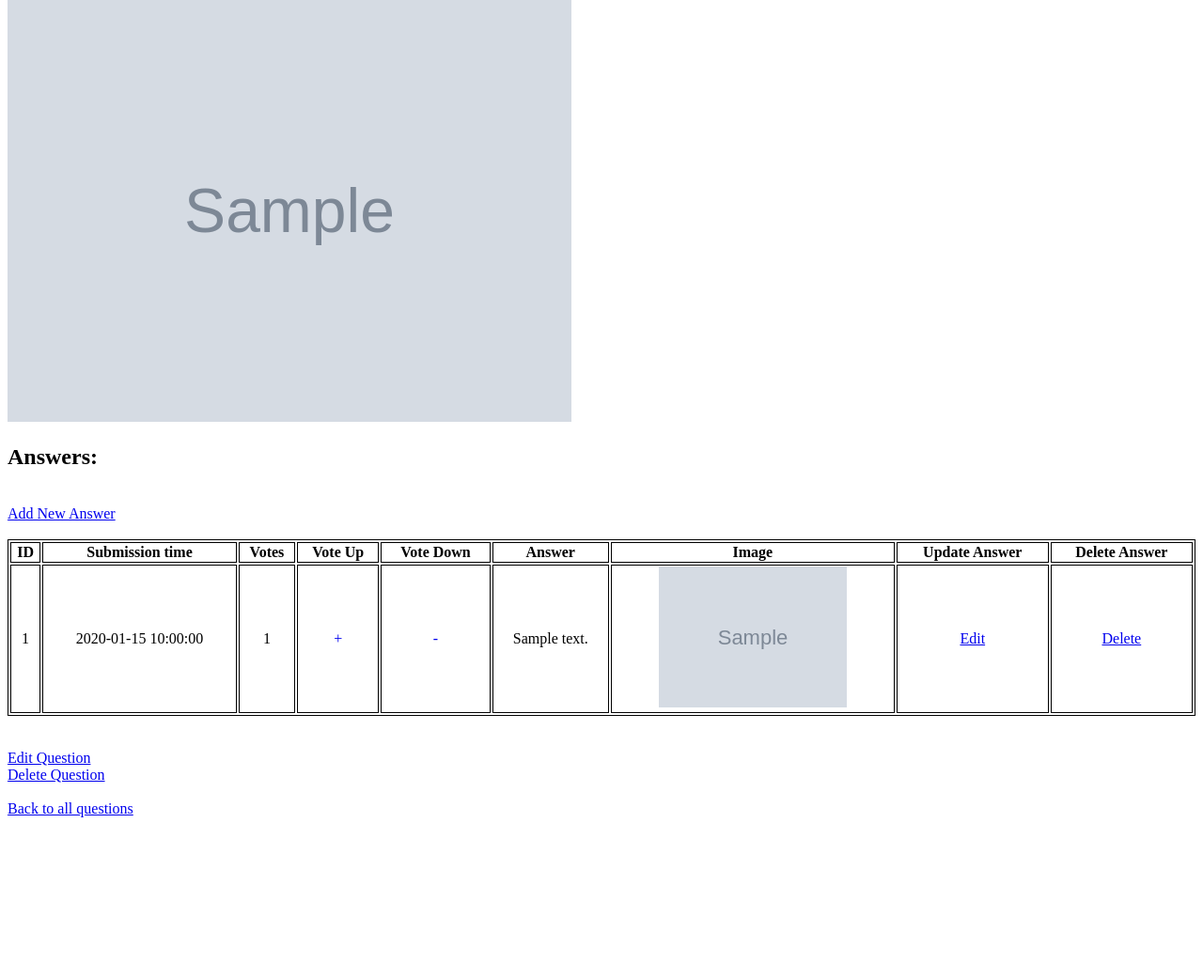
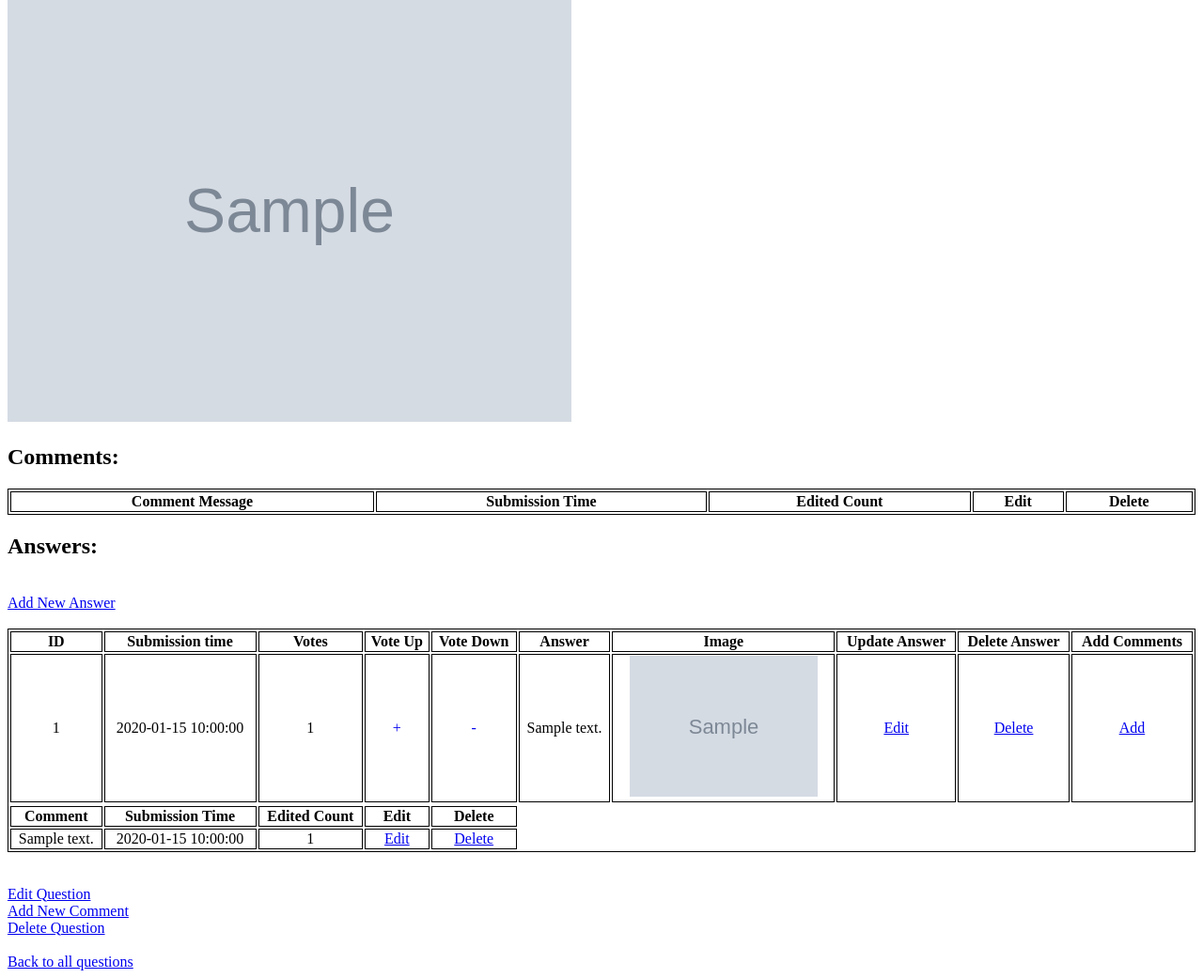
Before and after one commit to Taowathar/ask-mate-python, a Flask app: template templates/details.html in a window 1280 px wide. Shown: the part 133-1174 px from the top of the page at 94% size. Before the commit the page ends 1003 px from the top, so only its background shows below. Run offline with Flask 2, Linux system fonts and the light colour scheme; the template is opened without the code that fills it: most values are stand-ins (such as "Sample title", 1, 10 or a date in 2020); grey boxes marked "Sample" are stand-in pictures; lists and menus that the app fills with data are empty.

Commit message:
Allow the user to add/edit/delete comments to a question/answer

```diff
--- a/server.py
+++ b/server.py
@@ -11,7 +11,8 @@ app.config['UPLOAD_FOLDER'] = UPLOAD_FOLDER
 
 @app.route("/")
 def index():
-    sort_types = {'Title': 'title', 'Submission Time': 'submission_time', 'Message': 'message', 'Number of views': 'view_number', 'Number of votes': 'vote_number'}
+    sort_types = {'Title': 'title', 'Submission Time': 'submission_time', 'Message': 'message',
+                  'Number of views': 'view_number', 'Number of votes': 'vote_number'}
     directions = {'Ascending': 'ASC', 'Descending': 'DESC'}
     sorting = request.args.get('sorting')
     sorting_direction = request.args.get('sorting_direction')
@@ -51,19 +52,19 @@ def update_question(question_id):
         return redirect(url_for('display', question_id=question_id))
     return render_template('question.html', question=question, question_id=int(question_id) - 1)
 
+
 @app.route('/answer/<int:answer_id>/edit', methods=['GET', 'POST'])
 def update_answer(answer_id):
-    answer = data_manager.get_question(answer_id)
+    answer = data_manager.get_answer(answer_id)
     submission_time = util.get_submission_time()
+    question_id = answer[0]['question_id']
     if request.method == 'POST':
         filename = data_manager.save_image(app)
-        updated_question = {'id': answer_id, 'submission_time': submission_time,
-                            'vote_number': answer[0]['vote_number'],
-                            'answer': request.form['answer'],
-                            'image': filename}
-        data_manager.update_question(answer_id, updated_question)
-        return redirect(url_for('display', answer_id=answer_id))
-    return render_template('edit_answer.html', answer=answer, answer_id=int(answer_id))
+        updated_answer = {'id': answer_id, 'submission_time': submission_time, 'vote_number': answer[0]['vote_number'],
+                          'message': request.form['message-input'], 'image': filename}
+        data_manager.update_answer(answer_id, updated_answer)
+        return redirect(url_for('display', question_id=question_id))
+    return render_template('new-answer.html', answer=answer, answer_id=int(answer_id))
 
 
 @app.route('/question/<question_id>/delete')
@@ -89,7 +90,22 @@ def delete_answer(answer_id):
 def display(question_id):
     question = data_manager.get_question(question_id)
     answers = data_manager.get_answers(question_id)
-    return render_template('details.html', question=question, answers=answers)
+    question_comments = data_manager.get_question_comments(question_id)
+    # answer_id =
+    answer_comments = data_manager.get_comments()
+
+
+    view_number = question[0]['view_number'] + 1
+    updated_question = {'id': question_id, 'submission_time': question[0]['submission_time'],'view_number': view_number,
+                        'vote_number': question[0]['vote_number'], 'title': question[0]['title'],
+                        'message': question[0]['message'], 'image': question[0]['image']}
+    data_manager.update_question(question_id, updated_question)
+
+
+
+
+    return render_template('details.html', question=question, answers=answers, question_comments=question_comments,
+                           answer_comments=answer_comments)
 
 
 @app.route('/question/<int:question_id>/new-answer', methods=['GET', 'POST'])
@@ -98,7 +114,7 @@ def add_answer(question_id):
     if request.method == 'POST':
         filename = data_manager.save_image(app)
         new_answer = {'submission_time': submission_time, 'vote_number': 0, 'question_id': question_id,
-                      'message': request.form['message'], 'image': filename}
+                      'message': request.form['message-input'], 'image': filename}
         data_manager.add_new_answer(new_answer)
         return redirect(url_for('display', question_id=question_id))
     return render_template('new-answer.html')
@@ -130,6 +146,52 @@ def vote_answer(answer_id):
     return redirect(url_for('display', question_id=answer[0]['question_id']))
 
 
+@app.route('/question/<int:question_id>/new-comment', methods=['GET', 'POST'])
+def add_new_comment_to_question(question_id):
+    submission_time = util.get_submission_time()
+    if request.method == 'POST':
+        new_comment = {'question_id': question_id, 'answer_id': None, 'message': request.form['comment_message'],
+                       'submission_time': submission_time, 'edited_count': 0}
+        data_manager.add_new_comment_to_question(new_comment)
+        return redirect(url_for('display', question_id=question_id))
+    return render_template('new-comment.html')
+
+
+@app.route('/answer/<int:answer_id>/new-comment', methods=['GET', 'POST'])
+def add_new_comment_to_answer(answer_id):
+    submission_time = util.get_submission_time()
+    question_id = data_manager.get_answer(answer_id)[0]['question_id']
+    if request.method == 'POST':
+        new_comment = {'question_id': question_id, 'answer_id': answer_id, 'message': request.form['comment_message'],
+                       'submission_time': submission_time, 'edited_count': 0}
+        data_manager.add_new_comment_to_answer(new_comment)
+        return redirect(url_for('display', question_id=question_id))
+    return render_template('new-comment.html')
+
+
+@app.route('/comment/<int:comment_id>/edit', methods=['GET', 'POST'])
+def edit_comment(comment_id):
+    comment = data_manager.get_comment(comment_id)
+    question_id = comment[0]['question_id']
+    answer_id = comment[0]['answer_id']
+    submission_time = util.get_submission_time()
+    edited_count = comment[0]['edited_count'] + 1
+    if request.method == 'POST':
+        updated_comment = {'question_id': question_id, 'answer_id': answer_id, 'message': request.form['comment_message'],
+                           'submission_time': submission_time, 'edited_count': edited_count}
+        data_manager.edit_comment(comment_id, updated_comment)
+        return redirect(url_for('display', question_id=question_id))
+    return render_template('new-comment.html', comment=comment)
+
+
+@app.route('/comment/<int:comment_id>/delete')
+def delete_comment(comment_id):
+    comment = data_manager.get_comment(comment_id)
+    question_id = comment[0]['question_id']
+    data_manager.delete_comment(comment_id)
+    return redirect(url_for('display', question_id=question_id))
+
+
 if __name__ == "__main__":
     app.run(
         host='0.0.0.0',
--- a/templates/details.html
+++ b/templates/details.html
@@ -14,6 +14,31 @@
     {% else %}
 
     {% endif %}
+    <h2><strong>Comments:</strong></h2>
+    <table>
+        <thead>
+            <tr>
+                <th>Comment Message</th>
+                <th>Submission Time</th>
+                <th>Edited Count</th>
+                <th>Edit</th>
+                <th>Delete</th>
+            </tr>
+        </thead>
+        <tbody>
+            {% for comment in question_comments %}
+                {% if comment['answer_id'] == None %}
+                    <tr>
+                        <td>{{ comment['message'] }}</td>
+                        <td>{{ comment['submission_time'] }}</td>
+                        <td>{{ comment['edited_count'] }}</td>
+                        <td><a href="/comment/{{ comment['id'] }}/edit">Edit</a></td>
+                        <td><a href="/comment/{{ comment['id'] }}/delete">Delete</a></td>
+                    </tr>
+                {% endif %}
+            {% endfor %}
+        </tbody>
+    </table>
     <h2><strong>Answers:</strong></h2>
     <br>
     <a href="/question/{{ question[0]['id'] }}/new-answer">Add New Answer</a><br>
@@ -29,6 +54,7 @@
                 <th>Image</th>
                 <th>Update Answer</th>
                 <th>Delete Answer</th>
+                <th>Add Comments</th>
             </tr>
         </thead>
         <tbody>
@@ -40,20 +66,47 @@
                         <td><a class='vote' href="/answer/{{ answer['id'] }}/vote_up">+</a></td>
                         <td><a class='vote' href="/answer/{{ answer['id'] }}/vote_down">-</a></td>
                         <td>{{ answer['message'] }}</td>
-                            {% if answer['image'] != None %}
+                        {% if answer['image'] != None and answer['image'] != '' %}
                             <td><img src='{{ url_for('static', filename='Images/'+ answer['image']) }}' width="200"></td>
                         {% else %}
                             <td></td>
                         {% endif %}
                         <td><a href="/answer/{{ answer['id'] }}/edit">Edit</a> </td>
                         <td><a href="/answer/{{ answer['id'] }}/delete">Delete</a></td>
+                        <td><a href="/answer/{{ answer['id'] }}/new-comment">Add</a></td>
                     </tr><br>
+                    <tr>
+                    {% for comment in answer_comments %}
+                        {% if comment['answer_id'] == answer['id'] %}
+{#                        <table>#}
+                            <tr>
+
+                                <th>Comment</th>
+                                <th>Submission Time</th>
+                                <th>Edited Count</th>
+                                <th>Edit</th>
+                                <th>Delete</th>
+                            </tr>
+                            <tr>
+                                <td>{{ comment['message'] }} </td>
+                                <td>{{ comment['submission_time'] }}</td>
+                                <td>{{ comment['edited_count'] }}</td>
+                                <td><a href="/comment/{{ comment['id'] }}/edit">Edit</a></td>
+                                <td><a href="/comment/{{ comment['id'] }}/delete">Delete</a></td>
+
+                        {% endif %}
+
+                    {% endfor %}
+                        </tr>
+{#                                </table>#}
+                              </tr>
             {% endfor %}
         </tbody>
      </table>
     <br>
     <br>
     <a href="/question/{{ question[0]['id'] }}/edit">Edit Question</a><br>
+    <a href="/question/{{ question[0]['id'] }}/new-comment">Add New Comment</a><br>
     <a href="/question/{{ question[0]['id'] }}/delete">Delete Question</a>
     <br>
     <br>
```
Also changed, not shown: data_manager.py (+80 -15 lines), templates/edit_answer.html (deleted, +0 -24 lines), templates/new-answer.html (+4 -4 lines), templates/new-comment.html (added, +17 -0 lines). Lines whose indentation alone changed are shown as unchanged.
